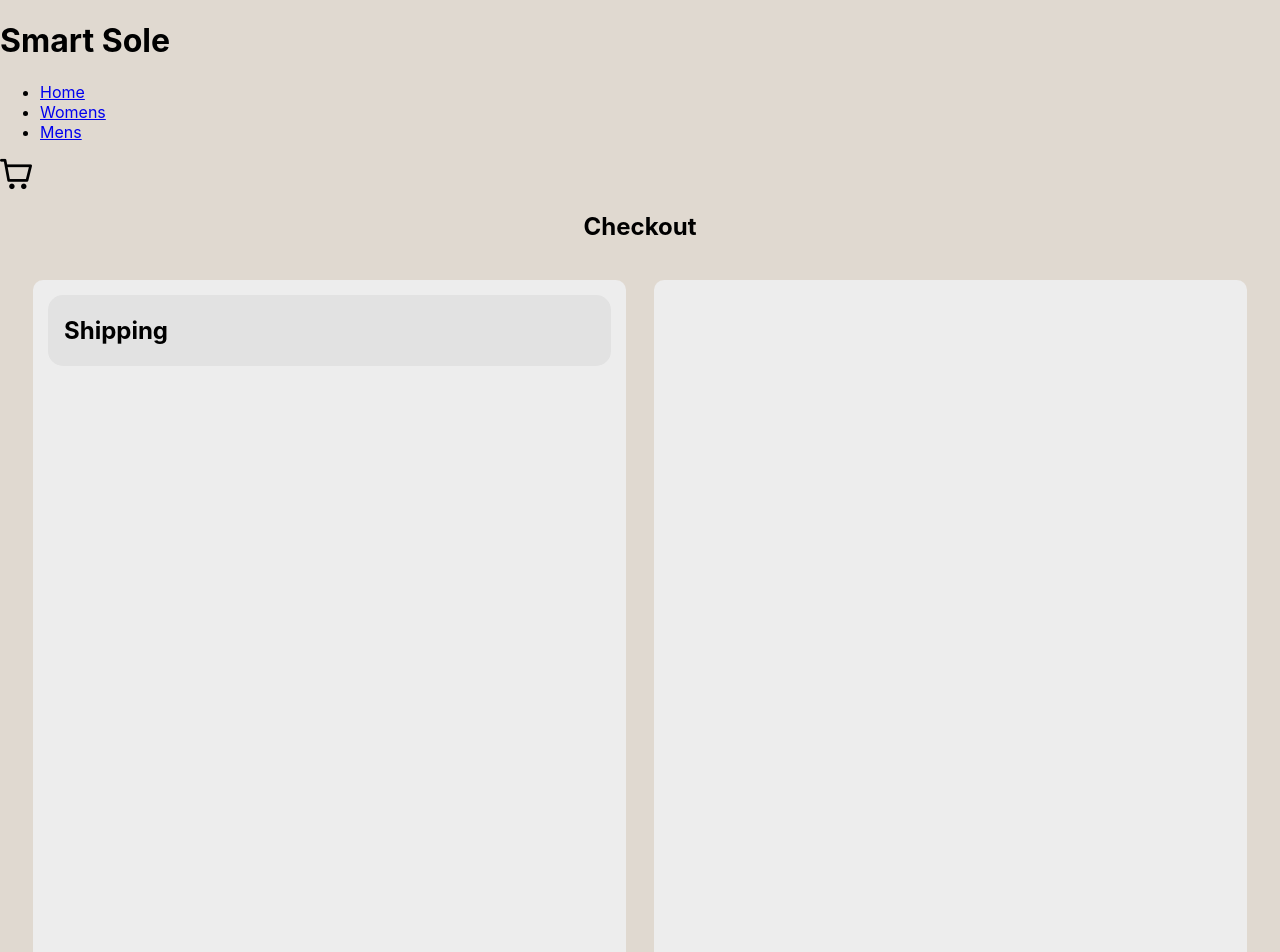
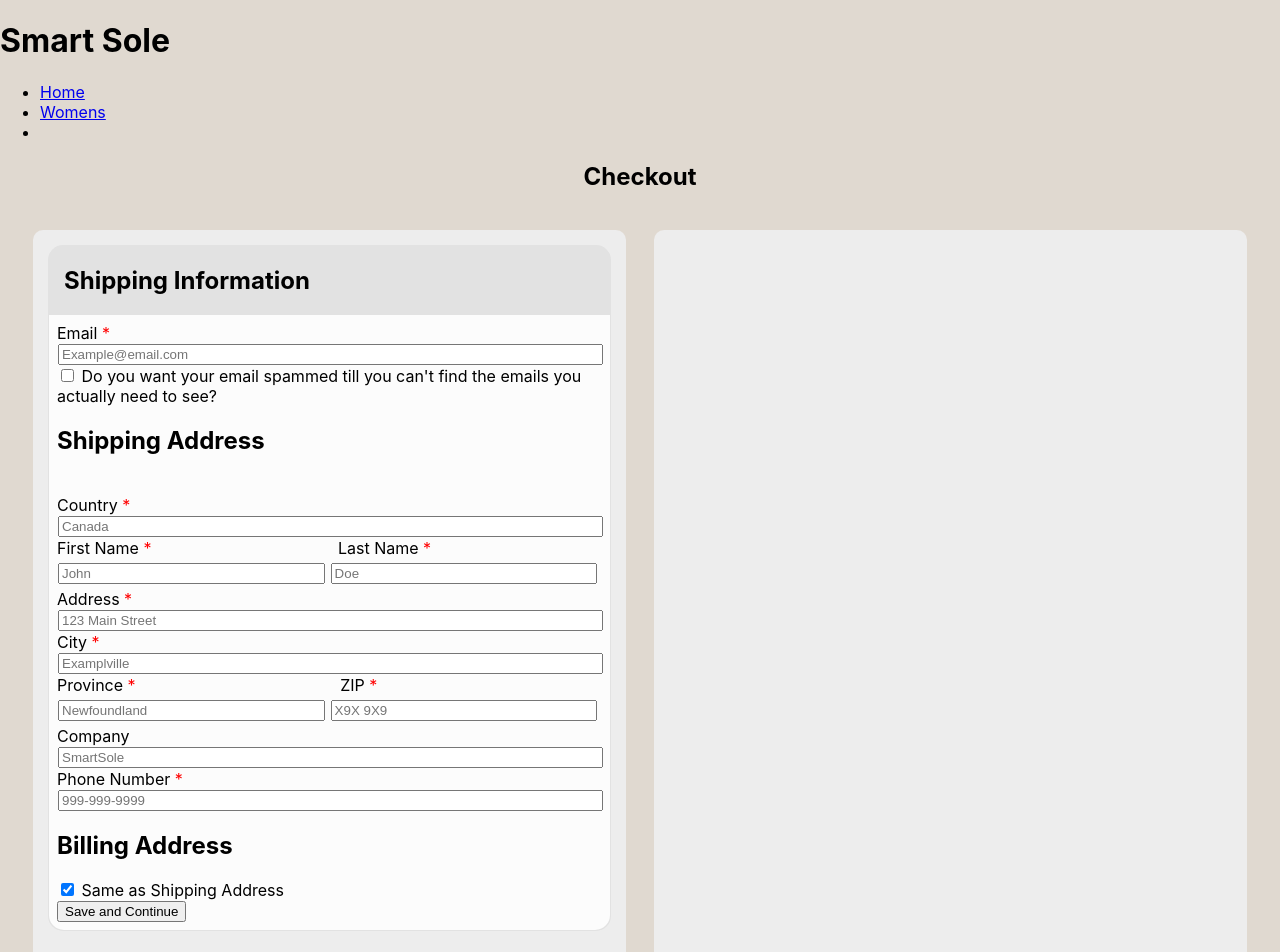
Before and after one commit to Rhiron/smart-sole, a React (Create React App) app: page /checkout in a window 1280 px wide. Shown: the top 952 px of the page. Built offline with nearby package versions, Linux system fonts and the light colour scheme.

Commit message:
cleaning enviroment to pull master

```diff
--- a/src/Styling/Checkout.css
+++ b/src/Styling/Checkout.css
@@ -33,13 +33,36 @@ body {
     padding: 8px;
     border-radius: 0px 0px 15px 15px;
 }
+.payment-form{
+    background-color: #fcfcfc;
+    padding: 8px;
+    border-radius: 0px 0px 15px 15px;
+}
+.method-form{
+    background-color: #fcfcfc;
+    padding: 8px;
+    border-radius: 0px 0px 15px 15px;
+}
 .shipping-block{
     background-color: #e2e2e2;
     border-radius: 15px;
     padding: 1px;
-
+    margin-bottom: 20px;
     min-height: 50px;
 }
 .section-heading{
     margin-left: 15px;
 }
+.payment-block{
+    background-color: #e2e2e2;
+    border-radius: 15px;
+    padding: 1px;
+    min-height: 50px;
+}
+.method-block{
+    background-color: #e2e2e2;
+    border-radius: 15px;
+    padding: 1px;
+    margin-bottom: 20px;
+    min-height: 50px;
+}
--- a/src/components/Checkout.jsx
+++ b/src/components/Checkout.jsx
@@ -4,50 +4,69 @@ import '../Styling/Checkout.css';
 
 const Checkout = () => {
     const { cartItems, clearCart } = useShoppingCart();
-    const [customer, setCustomer] = useState({});
-    const [isShippingOpen, setShippingOpen] = useState(false);
+    const [customer, setCustomer] = useState({
+        email: '',
+        countryShip: '',
+        fNameShip: '',
+        lNameShip: '',
+        AddressShip: '',
+        cityShip: '',
+        ProvShip: '',
+        ZIPShip: '',
+        companyShip: '',
+        phoneShip: '',
+        countryBill: '',
+        fNameBill: '',
+        lNameBill: '',
+        AddressBill: '',
+        cityBill: '',
+        ProvBill: '',
+        ZIPBill: '',
+        companyBill: '',
+        phoneBill: '',
+    });
+    const [currentSection, setCurrentSection] = useState('shipping');
     const [isChecked, setIsChecked] = useState(false);
     const [isBillingSameAsShipping, setIsBillingSameAsShipping] = useState(true);
 
-
-    const handleCheckboxChange = (event) => {
-    setIsChecked(event.target.checked);
-  };
-  const handleBillingToggleChange = (event) => {
-    setIsBillingSameAsShipping(event.target.checked);
+    const handleCheckboxChange = (e) => {
+        setIsChecked(e.target.checked);
     };
 
-
+    const handleBillingToggleChange = (e) => {
+        setIsBillingSameAsShipping(e.target.checked);
+    };
     const handleInputChange = (e) => {
         const { name, value } = e.target;
         setCustomer(prevCustomer => ({
             ...prevCustomer,
-            [name]: value
+            [name]: value,
         }));
     };
 
     const handleSubmit = (e) => {
         e.preventDefault();
-
-        console.log('Customer Info:', customer);
+        console.log('Submitting Form Data:', customer);
         console.log('Cart Items:', cartItems);
         alert('Thank you for your order!');
+        clearCart();
+    };
 
-        clearCart();
+    // Function to handle moving to the next section
+    const handleNextSection = (nextSection) => {
+        setCurrentSection(nextSection);
     };
 
     return (
         <div>
             <h2 className='page-head'>Checkout</h2>
             <div className='checkout-container'>
-
                 <div className='info-block'>
+                    {currentSection === 'shipping' && (
                         <div className='shipping-block'>
-                <h2 onClick={() => setShippingOpen(!isShippingOpen)}className='section-heading'>Shipping</h2>{isShippingOpen && (
-                <div>
-
-                    <form onSubmit={handleSubmit} className='shipping-form'>
-
+                            <h2 className='section-heading'>Shipping Information</h2>
+                            {/* Shipping form fields */}
+                            <form className='shipping-form'>
                             <label htmlFor='email'>Email <span className='required-star'>*</span></label>
                             <br/>
                             <input
@@ -55,6 +74,7 @@ const Checkout = () => {
                             id='email'
                             name='email'
                             type='email'
+                            placeholder='Example@email.com'
                             value={customer.email}
                             onChange={handleInputChange}
                             required
@@ -80,6 +100,7 @@ const Checkout = () => {
                             type='text'
                             value={customer.countryShip}
                             onChange={handleInputChange}
+                            placeholder='Canada'
                             required
                             />
                             <label htmlFor='fNameShip'>First Name <span className='required-star'>*</span></label>
@@ -90,6 +111,7 @@ const Checkout = () => {
                             style={{width:'calc(50% - 14px)', margin: '1px'}}
                             id='fNameShip'
                             name='fNameShip'
+                            placeholder='John'
                             type='text'
                             value={customer.fNameShip}
                             onChange={handleInputChange}
@@ -99,6 +121,7 @@ const Checkout = () => {
                             style={{width:'calc(50% - 14px)', margin: '5px'}}
                             id='lNameShip'
                             name='lNameShip'
+                            placeholder='Doe'
                             type='text'
                             value={customer.lNameShip}
                             onChange={handleInputChange}
@@ -111,6 +134,7 @@ const Checkout = () => {
                             style={{width:'calc(100% - 8px', margin:'1px'}}
                             id='AddressShip'
                             name='AddressShip'
+                            placeholder='123 Main Street'
                             type='text'
                             value={customer.AddressShip}
                             onChange={handleInputChange}
@@ -122,6 +146,7 @@ const Checkout = () => {
                             style={{width:'calc(100% - 8px', margin:'1px'}}
                             id='cityShip'
                             name='cityShip'
+                            placeholder='Examplville'
                             type='text'
                             value={customer.cityShip}
                             onChange={handleInputChange}
@@ -135,6 +160,7 @@ const Checkout = () => {
                             style={{width:'calc(50% - 14px)', margin: '1px'}}
                             id='ProvShip'
                             name='ProvShip'
+                            placeholder='Newfoundland'
                             type='text'
                             value={customer.ProvShip}
                             onChange={handleInputChange}
@@ -144,6 +170,7 @@ const Checkout = () => {
                             style={{width:'calc(50% - 14px)', margin: '5px'}}
                             id='ZIPShip'
                             name='ZIPShip'
+                            placeholder='X9X 9X9'
                             type='text'
                             value={customer.ZIPShip}
                             onChange={handleInputChange}
@@ -156,6 +183,7 @@ const Checkout = () => {
                             style={{width:'calc(100% - 8px', margin:'1px'}}
                             id='companyShip'
                             name='companyShip'
+                            placeholder='SmartSole'
                             type='text'
                             value={customer.companyShip}
                             onChange={handleInputChange}
@@ -167,9 +195,10 @@ const Checkout = () => {
                             id='phoneShip'
                             name='phoneShip'
                             type='tel'
-                        pattern='\(?\d{3}\)?[- ]?\d{3}[- ]?\d{4}'
+                            pattern='(1-)?\d{3}-\d{3}-\d{4}'
                             value={customer.phoneShip}
                             onChange={handleInputChange}
+                            placeholder='999-999-9999'
                             required
                             />
                             <br/>
@@ -195,6 +224,7 @@ const Checkout = () => {
                             id='countryBill'
                             name='countryBill'
                             type='text'
+                            placeholder='Canada'
                             value={customer.countryBill}
                             onChange={handleInputChange}
                             required
@@ -207,6 +237,7 @@ const Checkout = () => {
                             style={{width:'calc(50% - 14px)', margin: '1px'}}
                             id='fNameBill'
                             name='fNameBill'
+                            placeholder='John'
                             type='text'
                             value={customer.fNameBill}
                             onChange={handleInputChange}
@@ -216,6 +247,7 @@ const Checkout = () => {
                             style={{width:'calc(50% - 14px)', margin: '5px'}}
                             id='lNameBill'
                             name='lNameBill'
+                            placeholder='Doe'
                             type='text'
                             value={customer.lNameBill}
                             onChange={handleInputChange}
@@ -228,6 +260,7 @@ const Checkout = () => {
                             style={{width:'calc(100% - 8px', margin:'1px'}}
                             id='AddressBill'
                             name='AddressBill'
+                            placeholder='123 Main Street'
                             type='text'
                             value={customer.AddressBill}
                             onChange={handleInputChange}
@@ -239,6 +272,7 @@ const Checkout = () => {
                             style={{width:'calc(100% - 8px', margin:'1px'}}
                             id='cityBill'
                             name='cityBill'
+                            placeholder='Examplville'
                             type='text'
                             value={customer.cityBill}
                             onChange={handleInputChange}
@@ -252,6 +286,7 @@ const Checkout = () => {
                             style={{width:'calc(50% - 14px)', margin: '1px'}}
                             id='ProvBill'
                             name='ProvBill'
+                            placeholder='Newfoundland'
                             type='text'
                             value={customer.ProvBill}
                             onChange={handleInputChange}
@@ -261,6 +296,7 @@ const Checkout = () => {
                             style={{width:'calc(50% - 14px)', margin: '5px'}}
                             id='ZIPBill'
                             name='ZIPBill'
+                            placeholder='X9X 9X9'
                             type='text'
                             value={customer.ZIPBill}
                             onChange={handleInputChange}
@@ -273,6 +309,7 @@ const Checkout = () => {
                             style={{width:'calc(100% - 8px', margin:'1px'}}
                             id='companyBill'
                             name='companyBill'
+                            placeholder='SmartSole'
                             type='text'
                             value={customer.companyBill}
                             onChange={handleInputChange}
@@ -284,27 +321,63 @@ const Checkout = () => {
                             id='phoneBill'
                             name='phoneBill'
                             type='tel'
-                        pattern='\(?\d{3}\)?[- ]?\d{3}[- ]?\d{4}'
+                            pattern='(1-)?\d{3}-\d{3}-\d{4}'
                             value={customer.phoneBill}
+                            placeholder='999-999-9999'
                             onChange={handleInputChange}
                             required
                             />
                             </div>
                             )}
                             <br/>
+                                <button type="button" onClick={() => handleNextSection('method')}>Save and Continue</button>
+                            </form>
+                        </div>
+                    )}
 
-                        <button type="submit">Submit Order</button>
+                    {currentSection === 'method' && (
+                        <div className='method-block'>
+                            <h2 className='section-heading'>Shipping Method</h2>
+                            {/* Method selection fields */}
+                            <form>
+                            <input
+                            id='standardShipping'
+                            name='standardShipping'
+                            type='checkbox'
+                            onChange={handleCheckboxChange}
+                            />
+                            <label htmlFor='standardShipping'>Standard Shipping 3-5 Days Free
+                            </label>
+                            <br/>
+                            <input
+                            id='standardShipping'
+                            name='standardShipping'
+                            type='checkbox'
+                            onChange={handleCheckboxChange}
+                            />
+                            <label htmlFor='expeditedShipping'>Expedited Shipping 1-2 Days $15.00
+                            </label>
+                                <button type="button" onClick={() => handleNextSection('payment')}>Save and Continue</button>
+                            </form>
+                        </div>
+                    )}
 
+                    {currentSection === 'payment' && (
+                        <div className='payment-block'>
+                            <h2 className='section-heading'>Payment</h2>
+                            {/* Payment form fields */}
+                            <form onSubmit={handleSubmit}>
+                                {/* Your payment form fields here */}
+                                <button type="submit">Finish Order</button>
                             </form>
-                </div>)}
                         </div>
+                    )}
                 </div>
                 <div className='cart-preview'>
-
+                    {/* Cart Preview if applicable */}
                 </div>
             </div>
         </div>
-
     );
 };
 
--- a/src/components/header.jsx
+++ b/src/components/header.jsx
@@ -1,6 +1,10 @@
-import 'primeicons/primeicons.css';
+// import 'primeicons/primeicons.css';
+import { useShoppingCart } from './ShoppingCartContext';
+import { Link } from 'react-router-dom';
 
-const header = () => {
+
+const Header = () => {
+  const {toggleCart} = useShoppingCart();
   return (
     <header>
         <h1>Smart Sole</h1>
@@ -8,13 +12,13 @@ const header = () => {
             <ul>
                 <li><a href="#">Home</a></li>
                 <li><a href="#">Womens</a></li>
-                <li><a href="#">Mens</a></li>
+                <li><Link to={"/women"}></Link></li>
             </ul>
         </nav>
 
-        <div id="Cart"><i className='pi pi-shopping-cart' style={{fontSize:"2rem"}}></i></div>
+        <div id="Cart"><i className='pi pi-shopping-cart' style={{fontSize:"2rem"}}onClick={toggleCart}></i></div>
     </header>
   )
 }
 
-export default header
+export default Header
```
Also changed, not shown: src/App.js (+5 -3 lines). Lines whose indentation alone changed are shown as unchanged.
